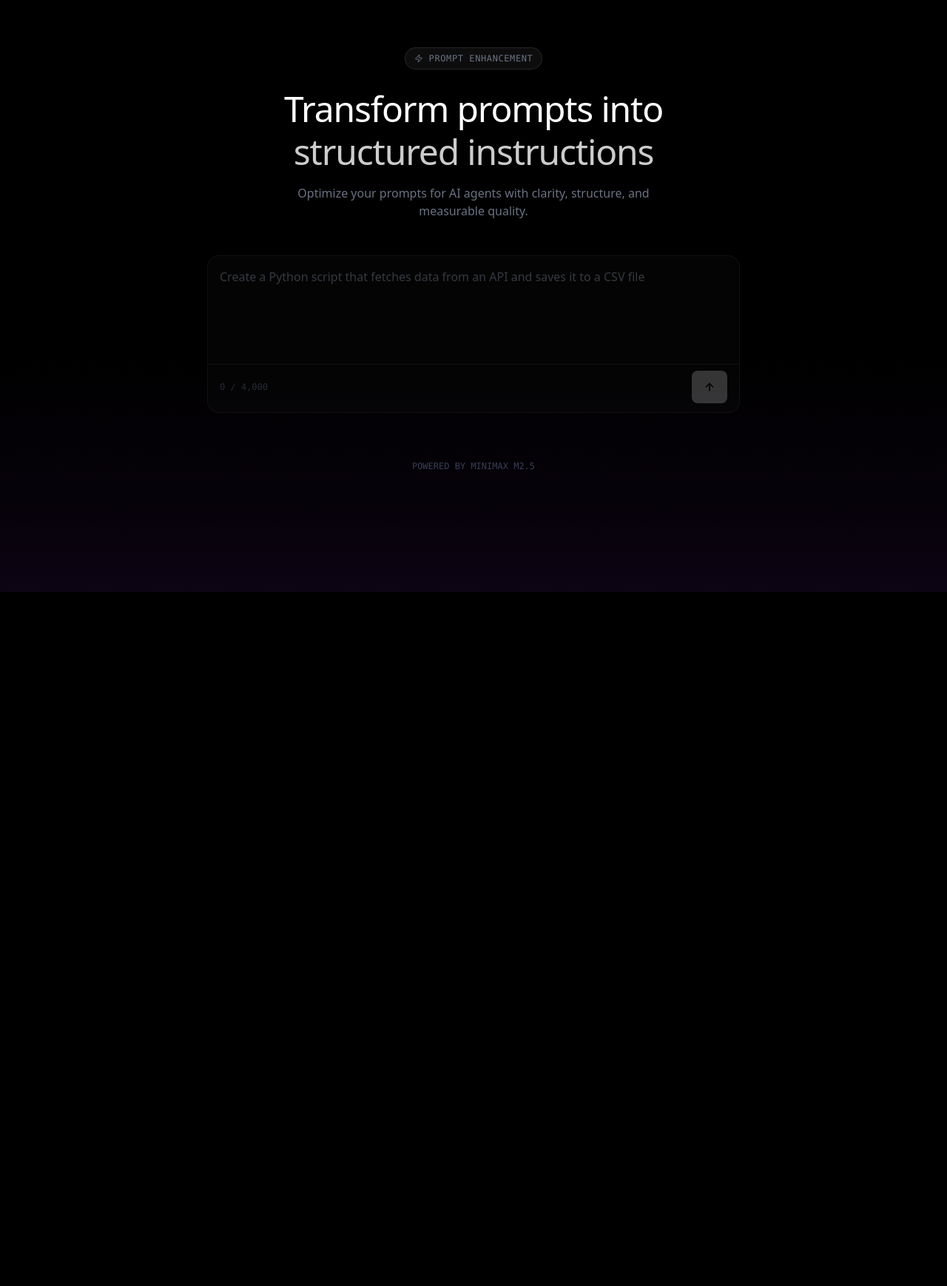
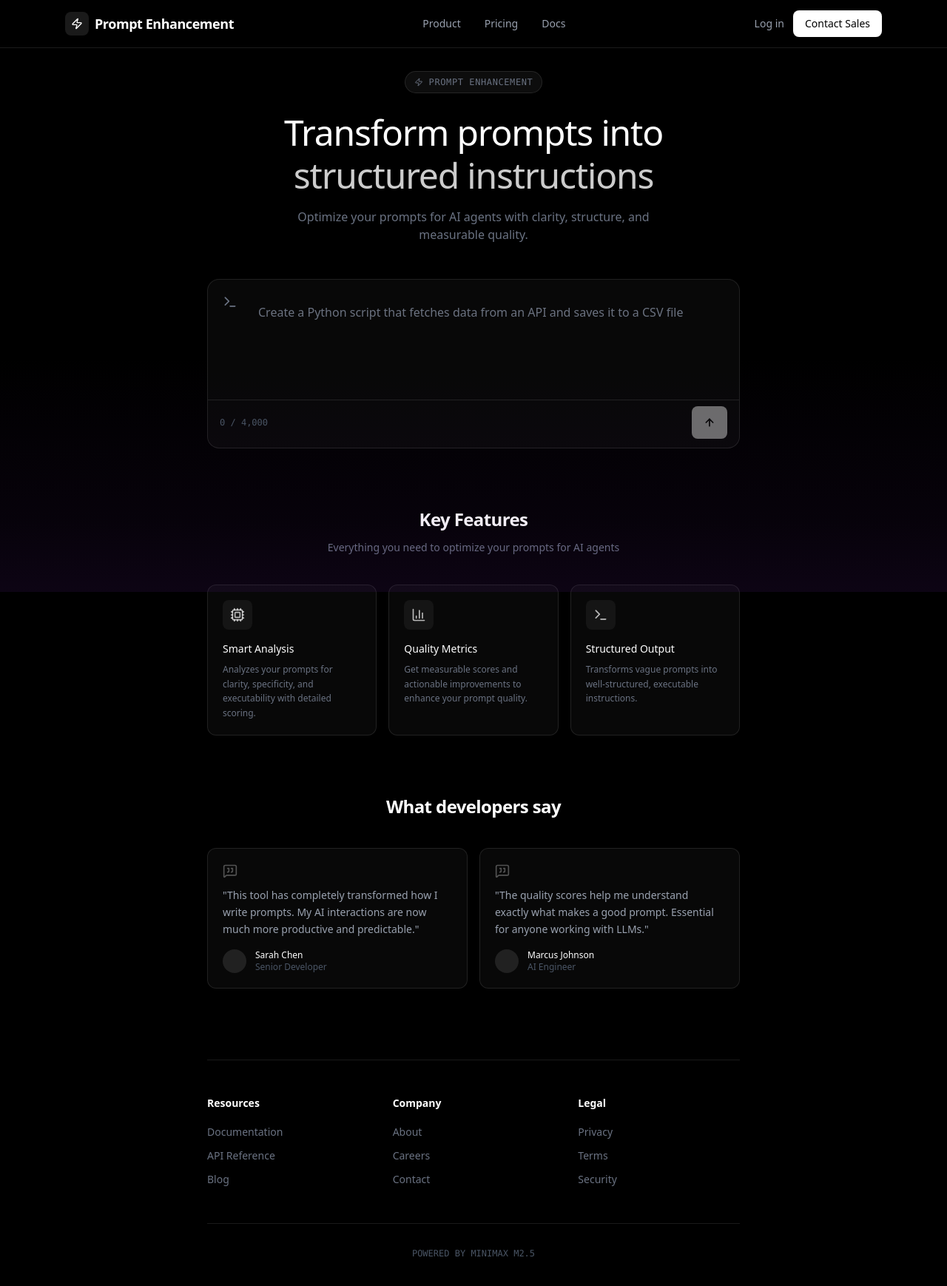
Before and after one commit to Heldinhow/prompt-enhancement-engine, a Next.js app in the folder frontend/: page / in a window 1280 px wide. Shown: the top 1738 px of the page at 74% size. Before the commit the page ends 800 px from the top, so only its background shows below. Built offline with nearby package versions, Linux system fonts and the light colour scheme.

Commit message:
feat: add header, terminal-style input, features grid, testimonials and expanded footer

```diff
--- a/frontend/src/app/page.tsx
+++ b/frontend/src/app/page.tsx
@@ -1,7 +1,7 @@
 'use client';
 
 import { useState, useRef, useEffect } from 'react';
-import { Sparkles, Copy, Check, Target, Brain, Wand2, FileText, Gauge, Zap } from 'lucide-react';
+import { Sparkles, Copy, Check, Target, Brain, Wand2, FileText, Gauge, Zap, Terminal, Cpu, BarChart3, MessageSquareQuote, ArrowRight, ExternalLink } from 'lucide-react';
 import { PromptInput } from '@/components/PromptInput';
 
 interface PromptScore {
@@ -160,7 +160,32 @@ export default function Home() {
 
   return (
     <div className="min-h-screen bg-black text-white font-sans">
-      <div className="max-w-3xl mx-auto px-6 py-16">
+      {/* Header */}
+      <header className="fixed top-0 left-0 right-0 z-50 bg-black/80 backdrop-blur-md border-b border-white/5">
+        <div className="max-w-6xl mx-auto px-6 h-16 flex items-center justify-between">
+          <div className="flex items-center gap-2">
+            <div className="w-8 h-8 rounded-lg bg-white/10 flex items-center justify-center">
+              <Zap className="w-4 h-4 text-white" />
+            </div>
+            <span className="text-lg font-semibold tracking-tight">Prompt Enhancement</span>
+          </div>
+
+          <nav className="hidden md:flex items-center gap-8">
+            <a href="#" className="text-sm text-gray-400 hover:text-white transition-colors">Product</a>
+            <a href="#" className="text-sm text-gray-400 hover:text-white transition-colors">Pricing</a>
+            <a href="#" className="text-sm text-gray-400 hover:text-white transition-colors">Docs</a>
+          </nav>
+
+          <div className="flex items-center gap-3">
+            <a href="#" className="text-sm text-gray-400 hover:text-white transition-colors hidden sm:block">Log in</a>
+            <a href="#" className="text-sm px-4 py-2 bg-white text-black rounded-lg font-medium hover:bg-gray-200 transition-colors">
+              Contact Sales
+            </a>
+          </div>
+        </div>
+      </header>
+
+      <div className="max-w-3xl mx-auto px-6 py-16 pt-24">
 
         {/* Header */}
         <div className="text-center mb-12">
@@ -186,7 +211,7 @@ export default function Home() {
             onChange={setInput}
             onSubmit={enhance}
             loading={loading}
-            disabled={!input.trim()}
+            disabled={loading}
             maxChars={maxChars}
             placeholderExamples={PLACEHOLDER_EXAMPLES}
           />
@@ -302,11 +327,118 @@ export default function Home() {
           </div>
         )}
 
+        {/* Features */}
+        <div className="mt-20">
+          <div className="text-center mb-10">
+            <h2 className="text-2xl font-semibold tracking-tight mb-3">Key Features</h2>
+            <p className="text-gray-500 text-sm max-w-md mx-auto">
+              Everything you need to optimize your prompts for AI agents
+            </p>
+          </div>
+
+          <div className="grid grid-cols-1 md:grid-cols-3 gap-4">
+            <div className="p-5 rounded-xl bg-white/[0.03] border border-white/5 hover:border-white/10 transition-colors">
+              <div className="w-10 h-10 rounded-lg bg-white/5 flex items-center justify-center mb-4">
+                <Cpu className="w-5 h-5 text-white/70" />
+              </div>
+              <h3 className="text-sm font-medium text-white mb-2">Smart Analysis</h3>
+              <p className="text-xs text-gray-500 leading-relaxed">
+                Analyzes your prompts for clarity, specificity, and executability with detailed scoring.
+              </p>
+            </div>
+
+            <div className="p-5 rounded-xl bg-white/[0.03] border border-white/5 hover:border-white/10 transition-colors">
+              <div className="w-10 h-10 rounded-lg bg-white/5 flex items-center justify-center mb-4">
+                <BarChart3 className="w-5 h-5 text-white/70" />
+              </div>
+              <h3 className="text-sm font-medium text-white mb-2">Quality Metrics</h3>
+              <p className="text-xs text-gray-500 leading-relaxed">
+                Get measurable scores and actionable improvements to enhance your prompt quality.
+              </p>
+            </div>
+
+            <div className="p-5 rounded-xl bg-white/[0.03] border border-white/5 hover:border-white/10 transition-colors">
+              <div className="w-10 h-10 rounded-lg bg-white/5 flex items-center justify-center mb-4">
+                <Terminal className="w-5 h-5 text-white/70" />
+              </div>
+              <h3 className="text-sm font-medium text-white mb-2">Structured Output</h3>
+              <p className="text-xs text-gray-500 leading-relaxed">
+                Transforms vague prompts into well-structured, executable instructions.
+              </p>
+            </div>
+          </div>
+        </div>
+
+        {/* Testimonials */}
+        <div className="mt-20">
+          <div className="text-center mb-10">
+            <h2 className="text-2xl font-semibold tracking-tight mb-3">What developers say</h2>
+          </div>
+
+          <div className="grid grid-cols-1 md:grid-cols-2 gap-4">
+            <div className="p-5 rounded-xl bg-white/[0.03] border border-white/5">
+              <MessageSquareQuote className="w-5 h-5 text-white/30 mb-3" />
+              <p className="text-sm text-gray-400 leading-relaxed mb-4">
+                "This tool has completely transformed how I write prompts. My AI interactions are now much more productive and predictable."
+              </p>
+              <div className="flex items-center gap-3">
+                <div className="w-8 h-8 rounded-full bg-white/10" />
+                <div>
+                  <p className="text-xs font-medium text-white">Sarah Chen</p>
+                  <p className="text-xs text-gray-600">Senior Developer</p>
+                </div>
+              </div>
+            </div>
+
+            <div className="p-5 rounded-xl bg-white/[0.03] border border-white/5">
+              <MessageSquareQuote className="w-5 h-5 text-white/30 mb-3" />
+              <p className="text-sm text-gray-400 leading-relaxed mb-4">
+                "The quality scores help me understand exactly what makes a good prompt. Essential for anyone working with LLMs."
+              </p>
+              <div className="flex items-center gap-3">
+                <div className="w-8 h-8 rounded-full bg-white/10" />
+                <div>
+                  <p className="text-xs font-medium text-white">Marcus Johnson</p>
+                  <p className="text-xs text-gray-600">AI Engineer</p>
+                </div>
+              </div>
+            </div>
+          </div>
+        </div>
+
         {/* Footer */}
-        <div className="mt-16 text-center">
-          <p className="text-xs font-mono text-gray-700">
-            POWERED BY MINIMAX M2.5
-          </p>
+        <div className="mt-24 border-t border-white/5 pt-12">
+          <div className="grid grid-cols-1 md:grid-cols-3 gap-8 mb-12">
+            <div>
+              <h3 className="text-sm font-semibold text-white mb-4">Resources</h3>
+              <ul className="space-y-2">
+                <li><a href="#" className="text-sm text-gray-500 hover:text-white transition-colors">Documentation</a></li>
+                <li><a href="#" className="text-sm text-gray-500 hover:text-white transition-colors">API Reference</a></li>
+                <li><a href="#" className="text-sm text-gray-500 hover:text-white transition-colors">Blog</a></li>
+              </ul>
+            </div>
+            <div>
+              <h3 className="text-sm font-semibold text-white mb-4">Company</h3>
+              <ul className="space-y-2">
+                <li><a href="#" className="text-sm text-gray-500 hover:text-white transition-colors">About</a></li>
+                <li><a href="#" className="text-sm text-gray-500 hover:text-white transition-colors">Careers</a></li>
+                <li><a href="#" className="text-sm text-gray-500 hover:text-white transition-colors">Contact</a></li>
+              </ul>
+            </div>
+            <div>
+              <h3 className="text-sm font-semibold text-white mb-4">Legal</h3>
+              <ul className="space-y-2">
+                <li><a href="#" className="text-sm text-gray-500 hover:text-white transition-colors">Privacy</a></li>
+                <li><a href="#" className="text-sm text-gray-500 hover:text-white transition-colors">Terms</a></li>
+                <li><a href="#" className="text-sm text-gray-500 hover:text-white transition-colors">Security</a></li>
+              </ul>
+            </div>
+          </div>
+          <div className="text-center pt-8 border-t border-white/5">
+            <p className="text-xs font-mono text-gray-600">
+              POWERED BY MINIMAX M2.5
+            </p>
+          </div>
         </div>
       </div>
     </div>
--- a/frontend/src/components/PromptInput.tsx
+++ b/frontend/src/components/PromptInput.tsx
@@ -1,7 +1,7 @@
 'use client';
 
 import { useRef, useCallback, useState, KeyboardEvent } from 'react';
-import { ArrowUp } from 'lucide-react';
+import { ArrowUp, Terminal } from 'lucide-react';
 import { useAutoResizeTextarea } from '@/hooks/useAutoResizeTextarea';
 
 interface PromptInputProps {
@@ -88,6 +88,9 @@ export function PromptInput({
         }
       `}
     >
+      <div className="flex items-start gap-3 px-5 pt-4">
+        <Terminal className="w-5 h-5 text-gray-500 mt-1 shrink-0" />
+        <div className="flex-1">
           <textarea
             ref={textareaRef}
             value={value}
@@ -100,7 +103,6 @@ export function PromptInput({
             className={`
               w-full
               bg-transparent
-          px-5 py-4
               text-base text-white
               placeholder-gray-600
               resize-none
@@ -116,6 +118,8 @@ export function PromptInput({
             }}
             rows={4}
           />
+        </div>
+      </div>
 
       <div className="flex items-center justify-between px-4 pb-3 pt-2 border-t border-white/5">
         <span className={`text-xs font-mono ${getCharCounterColor()}`}>
```
Lines whose indentation alone changed are shown as unchanged.
